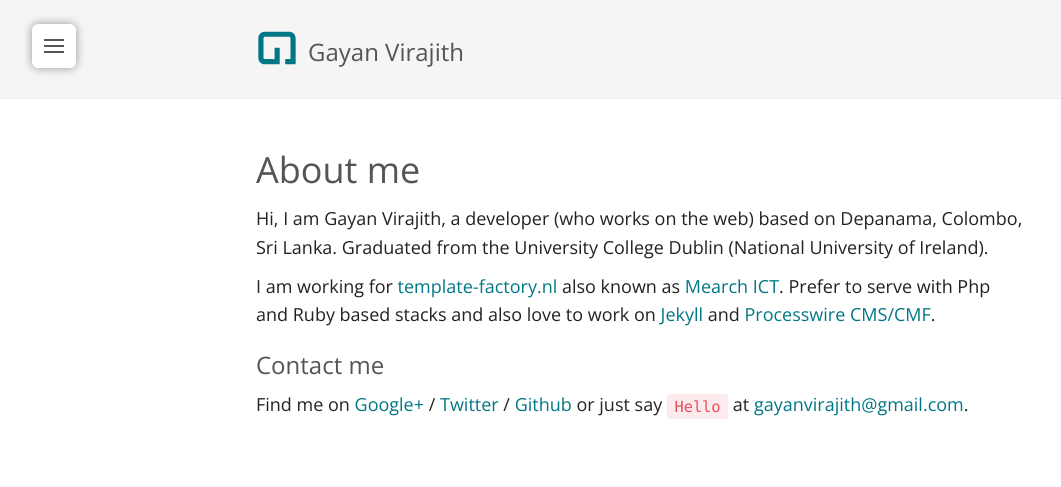
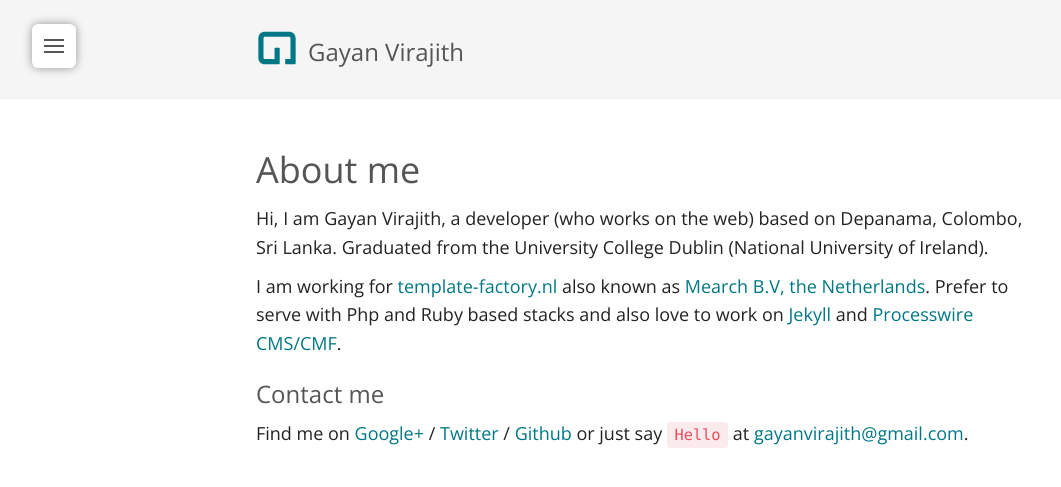
Before and after one commit to gayanvirajith/gayanvirajith.github.io, a Jekyll site: the page built from about.md, in a window 1280 px wide. Shown: the top 487 px of the page, without its empty margins (0-1061 px from the left). Built offline with Jekyll 4.4.1, drawn with Linux system fonts in a browser that asks for light colours.

Commit message:
Fix typo

```diff
--- a/about.md
+++ b/about.md
@@ -9,7 +9,7 @@ Hi, I am Gayan Virajith, a developer (who works on the web) based on Depanama,
 Colombo, Sri Lanka. Graduated from the University College Dublin
 (National University of Ireland).
 
-I am working for [template-factory.nl][tf] also known as [Mearch ICT][m].
+I am working for [template-factory.nl][tf] also known as [Mearch B.V, the Netherlands][m].
 Prefer to serve with Php and Ruby based stacks and also love to work
 on [Jekyll][jekyll] and [Processwire CMS/CMF][pw].
 
```
